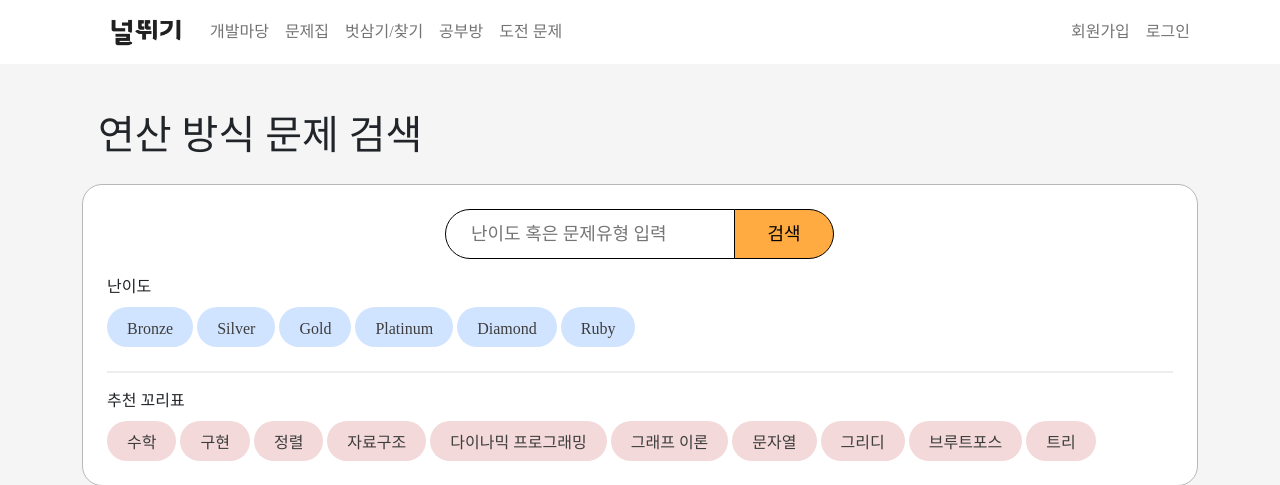
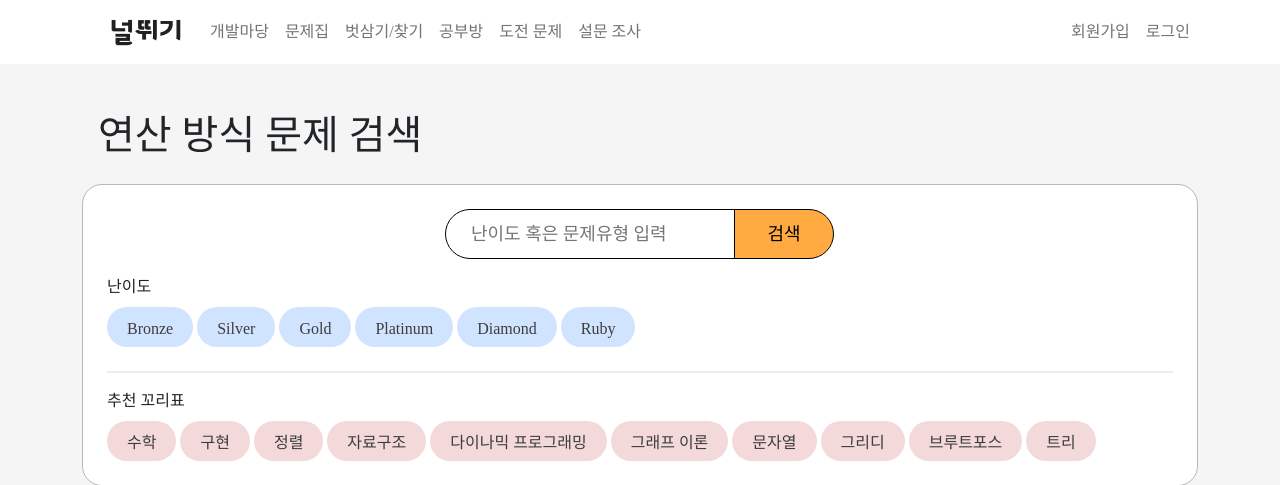
Before and after one commit to 9776mk/final_pjt, a Django app: page /algorithm/ in a window 1280 px wide. Shown: the top 485 px of the page. Run offline with Django 3.2, Linux system fonts and the light colour scheme; some libraries are stand-ins or nearby versions; some web fonts are replaced.

Commit message:
설문조사 네브바

```diff
--- a/templates/base.html
+++ b/templates/base.html
@@ -117,6 +117,11 @@
               <li class="nav-item">
                 <a class="nav-link" href='' id='giftFocus'>
                   도전 문제
+                </a>
+              </li>
+              <li class="nav-item">
+                <a class="nav-link" href="{% url 'surveys:create' %}">
+                  설문 조사
                 </a>
               </li>
             </ul>
@@ -325,6 +330,8 @@
           location.href = link;
         })
       }
+
+
     </script>
     {% block script %}{% endblock script %}
 
```
